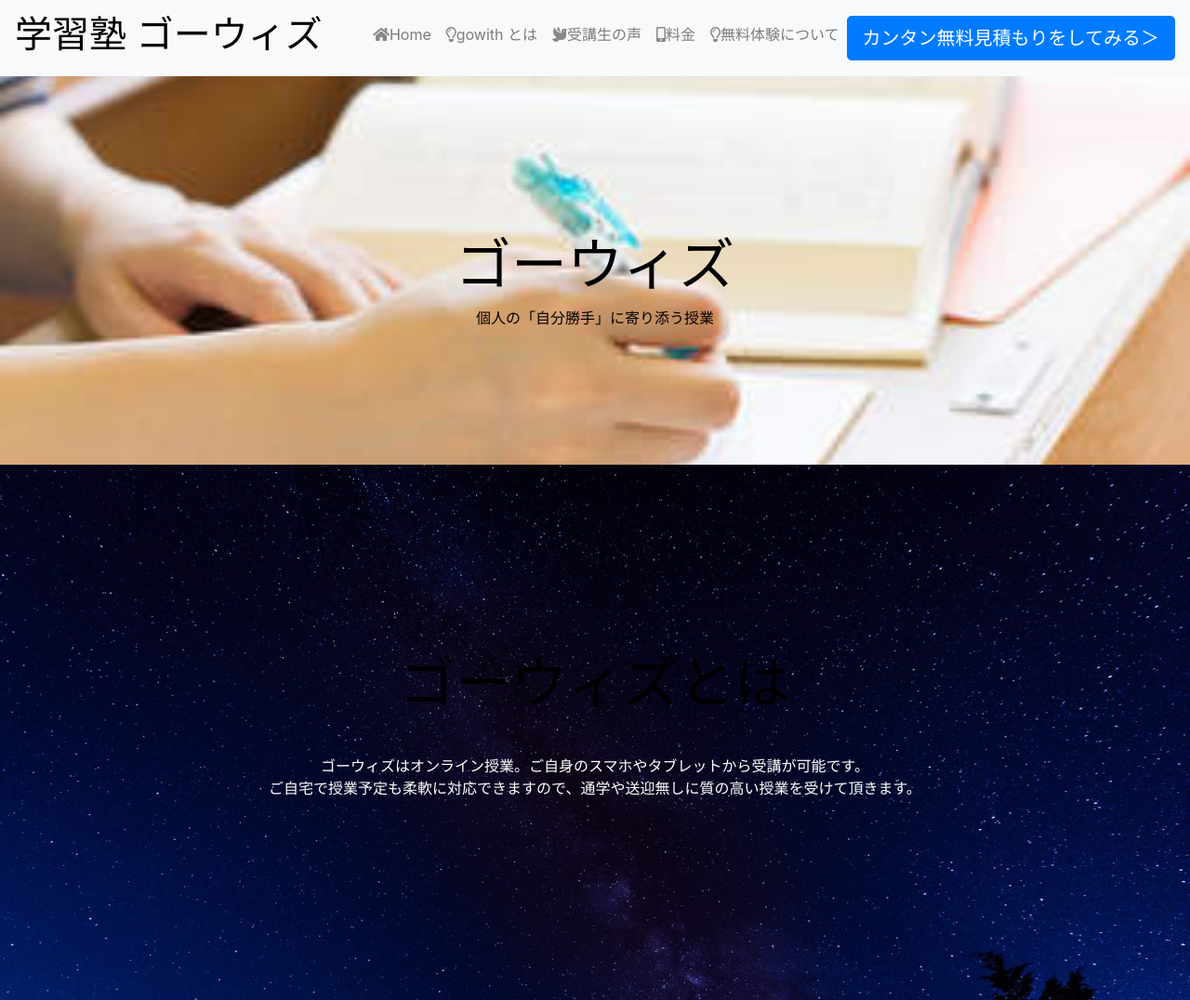
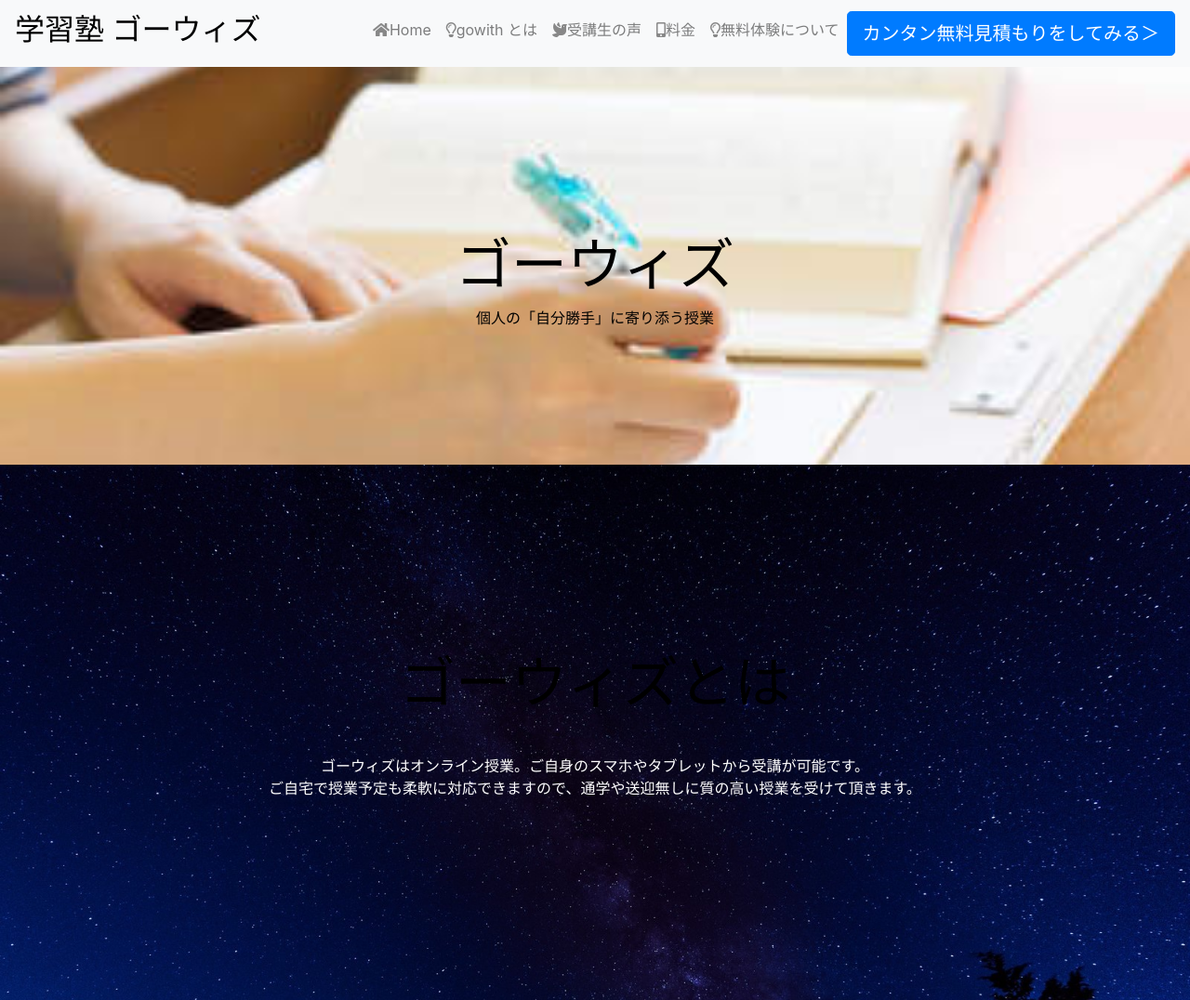
Before and after one commit to ujifc41ryoya/gowith, a plain HTML site: page index.html in a window 1280 px wide. Shown: the top 1076 px of the page at 93% size. Drawn offline with nearby package versions, Linux system fonts and the light colour scheme; a web font is replaced by a local one.

Commit message:
Update index.html

```diff
--- a/index.html
+++ b/index.html
@@ -12,7 +12,7 @@
 <body>
     <header>
     <nav class="navbar navbar-expand-lg navbar-light bg-light sticky-top">
-      <a class="navbar-brand" href="#"><h1>学習塾 ゴーウィズ</h1></a>
+      <a class="navbar-brand" href="#"><h2>学習塾 ゴーウィズ</h2></a>
       <button class="navbar-toggler" type="button" data-toggle="collapse" data-target="#navbarNav" aria-controls="navbarNav" aria-expanded="false" aria-label="Toggle navigation">
         <span class="navbar-toggler-icon"></span>
       </button>
```
